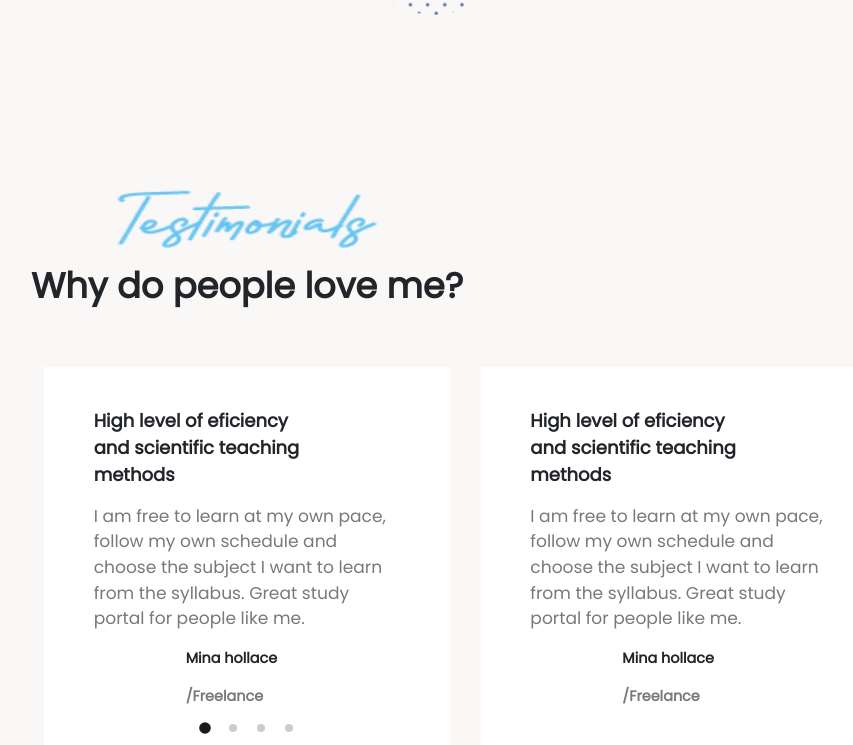
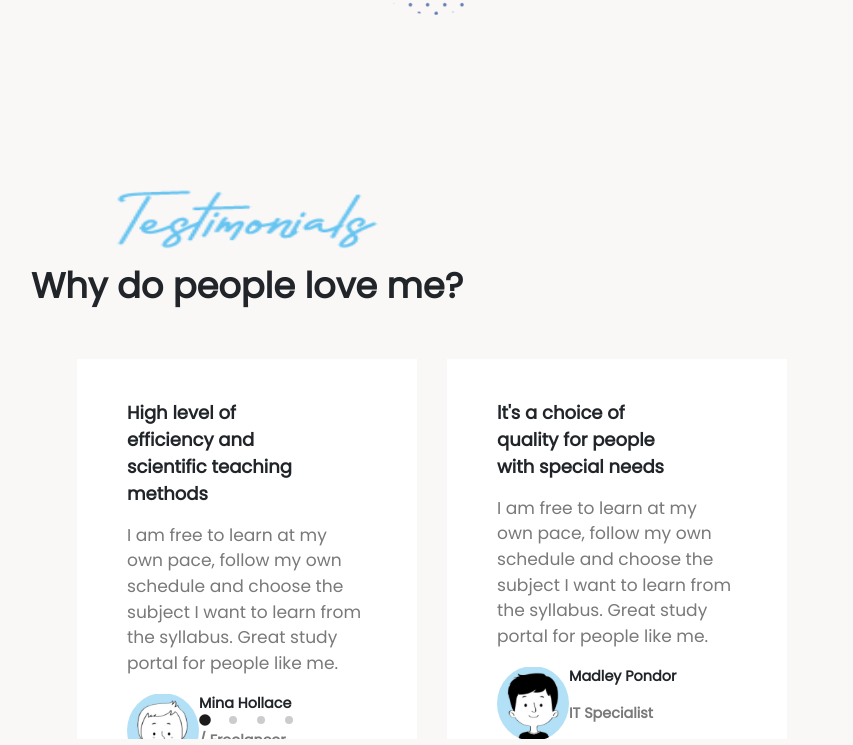
Before and after one commit to Benedettopana/proj-html-vuejs, a Vue app: page / in a window 1280 px wide. Shown: the part 2813-3558 px from the top of the page, without its empty margins (393-1246 px from the left). Built offline with nearby package versions, Linux system fonts and the light colour scheme.

Commit message:
[add]Dynamic carousel

```diff
--- a/src/assets/scss/partials/_general.scss
+++ b/src/assets/scss/partials/_general.scss
@@ -15,6 +15,10 @@ body {
   scroll-behavior: smooth;
   font-family: "Poppins", sans-serif;
   margin-top: 130px;
+}
+
+footer {
+  margin-top: 200px;
 }
 img {
   //? img fix
@@ -53,12 +57,12 @@ nav {
 .swiper-pagination-bullet-active {
   background: $color-cod-gray !important;
   transform: scale(1.45);
-  // scale: 1.45;
 }
 .swiper-slide {
   text-align: center;
   font-size: 18px;
   background: #fff;
+  // position: static !important;
 
   /* Center slide text vertically */
   display: flex;
--- a/src/components/Footer.vue
+++ b/src/components/Footer.vue
@@ -16,10 +16,10 @@ export default {
 </script>
 
 <template>
-  <div>
+  <footer>
     <Newsletter />
     <FooterInfo />
-  </div>
+  </footer>
 </template>
 
 <style lang="scss" scoped>
--- a/src/components/Main.vue
+++ b/src/components/Main.vue
@@ -22,8 +22,8 @@ export default {
   <div id="slider" class="container-fluid">
     <div class="testimonials mb-2">
       <SectionTitle :info="store.title.testimonals" />
+      <carousel />
     </div>
-    <carousel />
   </div>
 </template>
 
@@ -32,7 +32,7 @@ export default {
 @use "../assets/scss/partials/variables" as *;
 
 #slider {
-  padding-top: 100px;
+  padding: 100px;
   background-color: #faf8f6;
 }
 </style>
--- a/src/components/partials/Carousel.vue
+++ b/src/components/partials/Carousel.vue
@@ -44,46 +44,13 @@ export default {
         :modules="modules"
         class="mySwiper"
       >
-        <swiper-slide>
-          <TestimonialCard />
-          <!-- <div>
-            <p class="sub-title">
-              High level of efficiency and scientific teaching methods
-            </p>
-            <h2 class="title">
-              I am free to learn at my own pace, follow my own schedule and
-              choose the subject I want to learn from
-            </h2>
-            <div class="card mb-3" style="max-width: 540px">
-              <div class="row g-0">
-                <div class="col-md-4 square">
-                  <img
-                    src="/img/testimonial-avata-03.jpg"
-                    class="img-fluid rounded-circle"
-                    alt="..."
-                  />
-                </div>
-                <div class="col-md-8">
-                  <div class="card-body">
-                    <h6 class="card-title text-uppercase">Florence Themes</h6>
-                    <p class="card-text">
-                      <small class="text-body-secondary">/Free Lancer</small>
-                    </p>
-                  </div>
-                </div>
-              </div>
-            </div>
-          </div> -->
+        <swiper-slide
+          v-for="(element, index) in store.testimonals"
+          :key="index"
+        >
+          <TestimonialCard :info="element" />
         </swiper-slide>
-        <swiper-slide>
-          <TestimonialCard />
-        </swiper-slide>
-        <swiper-slide>
-          <TestimonialCard />
-        </swiper-slide>
-        <swiper-slide>
-          <TestimonialCard />
-        </swiper-slide>
+        <!-- <swiper-slide> Prova {{ index }} </swiper-slide> -->
       </swiper>
     </div>
   </div>
@@ -95,7 +62,8 @@ export default {
 
 .mySlider {
   margin-top: 200px;
-  height: 600px;
+  // margin-bottom: 500px;
+  // height: 600px;
   width: 100%;
 }
 </style>
--- a/src/components/partials/TestimonialCard.vue
+++ b/src/components/partials/TestimonialCard.vue
@@ -1,31 +1,30 @@
 <script>
-import { store } from "../../data/store";
 export default {
+  props: {
+    info: Object,
+  },
   data() {
-    // props:{}
     return {
-      store,
-      imgPath: "../../../../public/img/jumbotron/",
+      imgPath: "../../../../public/img/testimonial/",
     };
   },
 };
 </script>
 <template>
   <div class="testimonial-card">
-    <p class="me">High level of eficiency and scientific teaching methods</p>
+    <p class="me">{{ info.me }}</p>
     <p class="about-me">
-      I am free to learn at my own pace, follow my own schedule and choose the
-      subject I want to learn from the syllabus. Great study portal for people
-      like me.
+      {{ info.about }}
     </p>
     <div class="d-flex">
       <div class="profile d-flex justify-content-center">
-        <!-- <img class="" src="" alt="" /> -->
-        <div class="canvas"></div>
+        <div class="canvas">
+          <img class="" :src="`${imgPath}${info.img}`" alt="" />
+        </div>
       </div>
       <div class="me">
-        <p class="card-name">Mina hollace</p>
-        <p class="card-activity">/Freelance</p>
+        <p class="card-name">{{ info.name }}</p>
+        <p class="card-activity">{{ info.activity }}</p>
       </div>
     </div>
   </div>
@@ -36,7 +35,7 @@ export default {
 @use "../../assets/scss/partials/variables" as *;
 
 .testimonial-card {
-  width: 570px;
+  width: 570px !important;
   height: 380px;
   background-color: $color-white;
   padding: 40px 50px;
@@ -67,8 +66,8 @@ export default {
     // color: red;
 
     .canvas {
-      width: 70px;
-      aspect-ratio: 1;
+      width: 80px;
+      // aspect-ratio: 1;
       overflow: hidden;
       border-radius: 50%;
       img {
--- a/src/data/store.js
+++ b/src/data/store.js
@@ -308,32 +308,36 @@ export const store = reactive({
   ],
   testimonals: [
     {
-      name: "",
-      img: "",
-      activity: "",
-      me: "",
-      about: "",
+      name: "Mina Hollace",
+      img: "artist-testimonial-avatar-02.jpg",
+      activity: "/ Freelancer",
+      me: "High level of efficiency and scientific teaching methods",
+      about:
+        "I am free to learn at my own pace, follow my own schedule and choose the subject I want to learn from the syllabus. Great study portal for people like me.",
     },
     {
-      name: "",
-      img: "",
-      activity: "",
-      me: "",
-      about: "",
+      name: "Madley Pondor",
+      img: "artist-testimonial-avatar-03.jpg",
+      activity: "IT Specialist",
+      me: "lt's a choice of quality for people with special needs",
+      about:
+        "I am free to learn at my own pace, follow my own schedule and choose the subject I want to learn from the syllabus. Great study portal for people like me.",
     },
     {
-      name: "",
-      img: "",
-      activity: "",
-      me: "",
-      about: "",
+      name: "Florence Themes",
+      img: "artist-testimonial-avatar-01.jpg",
+      activity: "/ Multimedia Admin",
+      me: "lt's a choice of quality for people with special needs",
+      about:
+        "l'm a very strict person so I require everything to beorganized and neat. Then, l'Il be able to make things right and shine. MaxCoach guys just got me.",
     },
     {
-      name: "",
-      img: "",
-      activity: "",
-      me: "",
-      about: "",
+      name: "Mina Hollace",
+      img: "artist-testimonial-avatar-04.jpg",
+      activity: "/ Freelancer",
+      me: "High level of efficiency and scientific teaching methods",
+      about:
+        "I am free to learn at my own pace, follow my own schedule and choose the subject I want to learn from the syllabus. Great study portal for people like me.",
     },
   ],
   //* /MAIN
```
